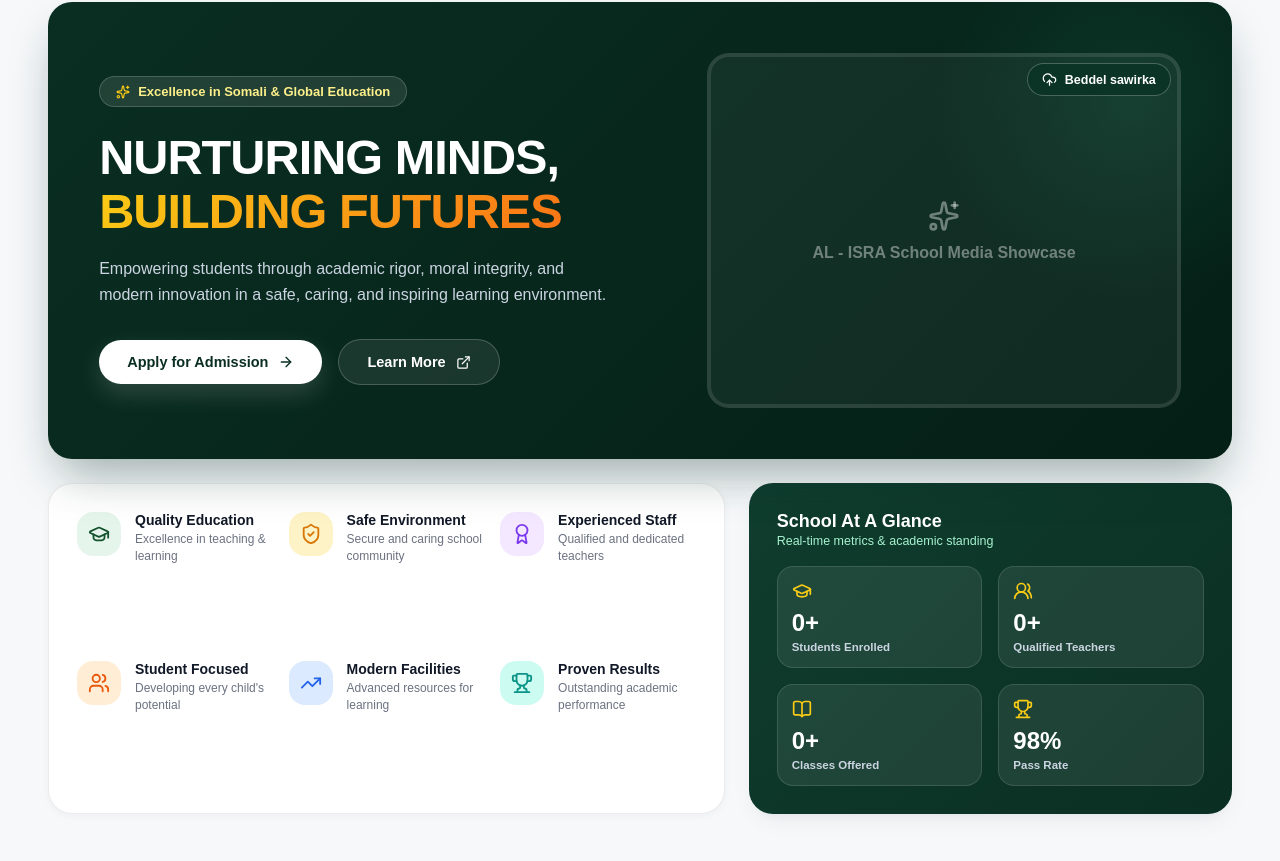
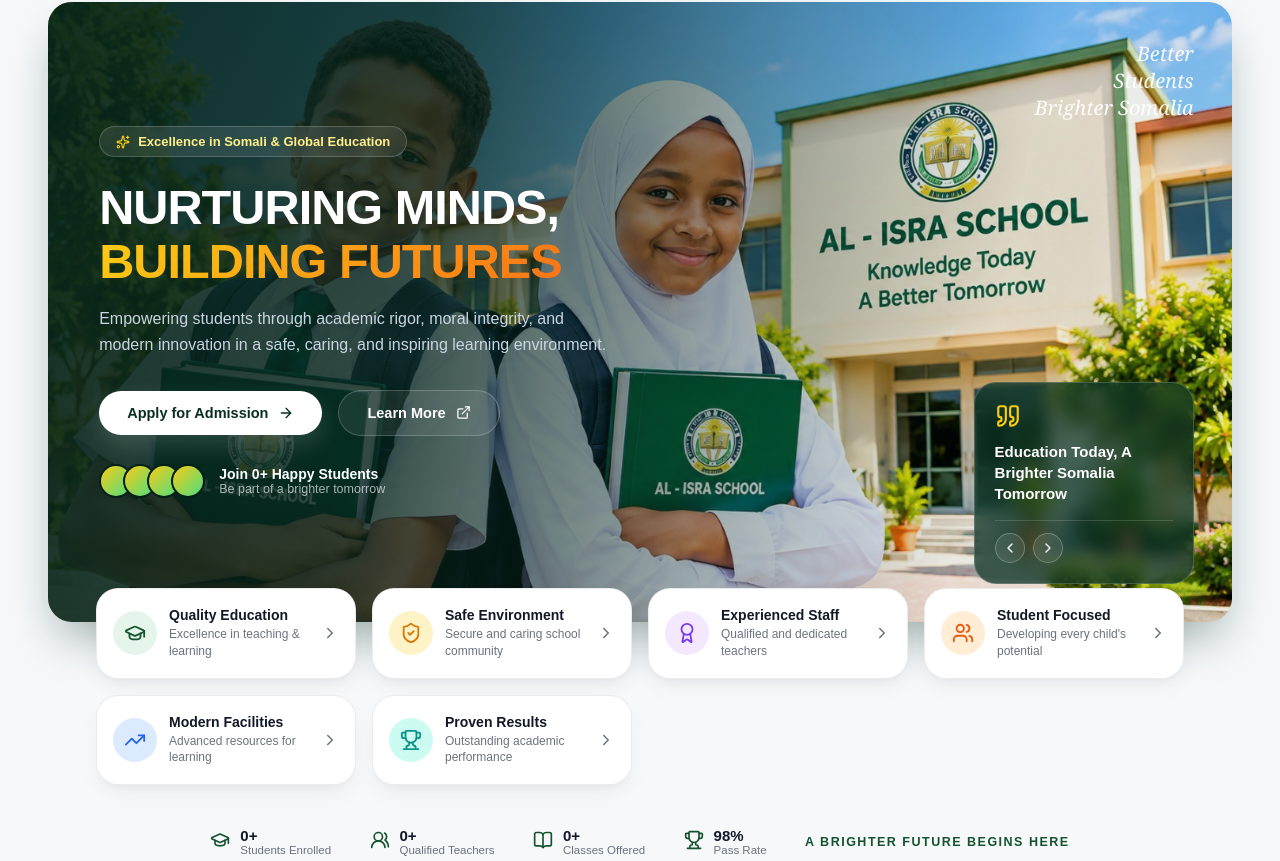
Before and after one commit to moodirmanooge-crypto/al-isra, a React (Vite) app: page / in a window 1280 px wide. Shown: the part 159-1020 px from the top of the page. Built offline with nearby package versions, Linux system fonts and the light colour scheme; no server answers; the database is empty.

Commit message:
Update project

```diff
--- a/src/pages/Home.jsx
+++ b/src/pages/Home.jsx
@@ -1,11 +1,11 @@
 // src/pages/Home.jsx
 import "../styles/home.css";
 import logo from "../assets/logo.png";
+import heroStudents from "../assets/hero-students.jpg";
 import galleryPhoto from "../admin/assets/student.png";
 import { Link } from "react-router-dom";
 import { useState, useRef, useEffect } from "react";
-import { collection, getCountFromServer, doc, onSnapshot, setDoc } from "firebase/firestore";
-import { getStorage, ref as storageRef, uploadBytes, getDownloadURL } from "firebase/storage";
+import { collection, getCountFromServer } from "firebase/firestore";
 import { db } from "../firebase/firebase";
 import {
   Users,
@@ -25,8 +25,9 @@ import {
   MapPin,
   CheckCircle2,
   ExternalLink,
-  UploadCloud,
-  Loader2,
+  ChevronLeft,
+  ChevronRight,
+  Quote,
 } from "lucide-react";
 
 const SUPPORT_WHATSAPP = "252615860629";
@@ -134,6 +135,15 @@ const PORTALS = [
 
 const GALLERY_PREVIEW = [galleryPhoto, galleryPhoto, galleryPhoto, galleryPhoto, galleryPhoto];
 
+const HERO_TESTIMONIALS = [
+  {
+    quote: "Education Today, A Brighter Somalia Tomorrow",
+  },
+  {
+    quote: "Nurturing Minds, Building Futures For Every Child",
+  },
+];
+
 export default function Home() {
   const [menuOpen, setMenuOpen] = useState(false);
   const menuRef = useRef(null);
@@ -166,55 +176,14 @@ export default function Home() {
     loadStats();
   }, []);
 
-  const [heroMedia, setHeroMedia] = useState(null);
-  const [heroUploading, setHeroUploading] = useState(false);
-  const [heroUploadError, setHeroUploadError] = useState("");
-  const heroFileInputRef = useRef(null);
+  const [testimonialIndex, setTestimonialIndex] = useState(0);
 
-  useEffect(() => {
-    const unsub = onSnapshot(
-      doc(db, "settings", "homepage"),
-      (snap) => {
-        const data = snap.exists() ? snap.data() : null;
-        setHeroMedia(data?.mediaUrl ? data : null);
-      },
-      (err) => console.error("Failed to load homepage media:", err)
-    );
-    return () => unsub();
-  }, []);
+  function prevTestimonial() {
+    setTestimonialIndex((i) => (i - 1 + HERO_TESTIMONIALS.length) % HERO_TESTIMONIALS.length);
+  }
 
-  async function handleHeroCutoutUpload(e) {
-    const file = e.target.files?.[0];
-    if (!file) return;
-    e.target.value = "";
-
-    setHeroUploadError("");
-    setHeroUploading(true);
-
-    try {
-      // Remove the background client-side so the subject appears to
-      // stand directly on top of the hero gradient/school photo,
-      // with no white box or rectangle around it.
-      const { removeBackground } = await import("@imgly/background-removal");
-      const cutoutBlob = await removeBackground(file);
-
-      const storage = getStorage();
-      const path = `homepage/hero-cutout-${Date.now()}.png`;
-      const fileRef = storageRef(storage, path);
-      await uploadBytes(fileRef, cutoutBlob, { contentType: "image/png" });
-      const url = await getDownloadURL(fileRef);
-
-      await setDoc(
-        doc(db, "settings", "homepage"),
-        { mediaUrl: url, mediaType: "image", cutout: true, updatedAt: Date.now() },
-        { merge: true }
-      );
-    } catch (err) {
-      console.error("Failed to process/upload hero cutout image:", err);
-      setHeroUploadError("Sawirka lama gelin karin. Isku day mar kale.");
-    } finally {
-      setHeroUploading(false);
-    }
+  function nextTestimonial() {
+    setTestimonialIndex((i) => (i + 1) % HERO_TESTIMONIALS.length);
   }
 
   useEffect(() => {
@@ -351,7 +320,12 @@ export default function Home() {
 
       {/* ---------- Hero Banner ---------- */}
       <section className="hero-banner-section">
-        <div className="hero-banner">
+        <div
+          className="hero-banner"
+          style={{ backgroundImage: `url(${heroStudents})` }}
+        >
+          <div className="hero-banner-overlay" />
+
           <div className="hero-banner-inner">
             <div className="hero-badge">
               <Sparkles size={14} className="hero-badge-icon" />
@@ -374,66 +348,46 @@ export default function Home() {
                 Learn More <ExternalLink size={15} />
               </Link>
             </div>
+
+            <div className="hero-social-proof">
+              <div className="hero-avatars">
+                <span className="hero-avatar" />
+                <span className="hero-avatar" />
+                <span className="hero-avatar" />
+                <span className="hero-avatar" />
+              </div>
+              <div className="hero-social-proof-text">
+                <span className="hero-social-proof-title">
+                  Join {statsData.students != null ? `${statsData.students}+` : "1,000+"} Happy Students
+                </span>
+                <span className="hero-social-proof-sub">Be part of a brighter tomorrow</span>
+              </div>
+            </div>
           </div>
 
-          <div className="hero-photo-box">
-            {heroMedia?.mediaUrl ? (
-              heroMedia.mediaType === "video" ? (
-                <video
-                  src={heroMedia.mediaUrl}
-                  className="hero-photo-box-img"
-                  autoPlay
-                  loop
-                  muted
-                  playsInline
-                />
-              ) : (
-                <img
-                  src={heroMedia.mediaUrl}
-                  alt="AL - ISRA School"
-                  className={`hero-photo-box-img ${heroMedia.cutout ? "hero-photo-box-img-cutout" : ""}`}
-                />
-              )
-            ) : (
-              <div className="hero-photo-box-placeholder">
-                <div className="placeholder-content">
-                  <Sparkles size={32} />
-                  <span>AL - ISRA School Media Showcase</span>
-                </div>
-              </div>
-            )}
+          <span className="hero-corner-script">
+            Better
+            <br />
+            Students
+            <br />
+            Brighter Somalia
+          </span>
 
-            <input
-              ref={heroFileInputRef}
-              type="file"
-              accept="image/*"
-              className="hero-cutout-input"
-              onChange={handleHeroCutoutUpload}
-            />
-            <button
-              type="button"
-              className="hero-cutout-upload-btn"
-              onClick={() => heroFileInputRef.current?.click()}
-              disabled={heroUploading}
-              title="Soo geli sawir (background-ka waa la saarayaa)"
-            >
-              {heroUploading ? (
-                <>
-                  <Loader2 size={15} className="hero-cutout-spin" /> Waa la geliyaa...
-                </>
-              ) : (
-                <>
-                  <UploadCloud size={15} /> Beddel sawirka
-                </>
-              )}
-            </button>
-            {heroUploadError && <span className="hero-cutout-error">{heroUploadError}</span>}
+          <div className="hero-testimonial-card">
+            <Quote size={26} className="hero-testimonial-quote-icon" />
+            <p className="hero-testimonial-text">{HERO_TESTIMONIALS[testimonialIndex].quote}</p>
+            <div className="hero-testimonial-nav">
+              <button type="button" aria-label="Previous" onClick={prevTestimonial}>
+                <ChevronLeft size={16} />
+              </button>
+              <button type="button" aria-label="Next" onClick={nextTestimonial}>
+                <ChevronRight size={16} />
+              </button>
+            </div>
           </div>
         </div>
-      </section>
 
-      {/* ---------- Feature Strip + Stats ---------- */}
-      <section className="feature-stats-row">
+        {/* ---------- Feature Strip ---------- */}
         <div className="feature-strip-card">
           {FEATURE_STRIP.map((f) => {
             const Icon = f.icon;
@@ -446,11 +400,37 @@ export default function Home() {
                   <span className="feature-item-label">{f.label}</span>
                   <span className="feature-item-desc">{f.desc}</span>
                 </div>
+                <ChevronRight size={18} className="feature-item-chevron" />
               </div>
             );
           })}
         </div>
 
+        {/* ---------- Inline Stats Bar ---------- */}
+        <div className="hero-stats-bar">
+          {HERO_STATS.map((s) => {
+            const Icon = s.icon;
+            return (
+              <div className="hero-stats-bar-item" key={s.label}>
+                <span className="hero-stats-bar-icon">
+                  <Icon size={20} />
+                </span>
+                <div className="hero-stats-bar-text">
+                  <span className="hero-stats-bar-value">{s.value}</span>
+                  <span className="hero-stats-bar-label">{s.label}</span>
+                </div>
+              </div>
+            );
+          })}
+          <span className="hero-stats-bar-divider">A BRIGHTER FUTURE BEGINS HERE</span>
+          <Link to="/about" className="hero-stats-bar-cta">
+            Our Achievements <ArrowRight size={15} />
+          </Link>
+        </div>
+      </section>
+
+      {/* ---------- Stats (dark card, detailed) ---------- */}
+      <section className="feature-stats-row">
         <div className="stats-dark-card">
           <div className="stats-header">
             <h3>School At A Glance</h3>
--- a/src/styles/home.css
+++ b/src/styles/home.css
@@ -255,33 +255,143 @@
 }
 
 .hero-banner {
-  background: linear-gradient(135deg, var(--rs-green-900) 0%, var(--rs-green-950) 100%);
+  background-color: var(--rs-green-950);
+  background-size: cover;
+  background-position: center;
+  background-repeat: no-repeat;
   border-radius: var(--rs-radius-xl);
   padding: clamp(32px, 4vw, 56px);
-  display: grid;
-  grid-template-columns: 1.2fr 1fr;
-  gap: 40px;
+  min-height: clamp(420px, 52vw, 620px);
+  display: flex;
   align-items: center;
   box-shadow: 0 24px 48px -12px rgba(9, 51, 37, 0.4);
   position: relative;
   overflow: hidden;
 }
 
-.hero-banner::before {
-  content: "";
+.hero-banner-overlay {
   position: absolute;
-  top: -100px;
-  right: -100px;
-  width: 400px;
-  height: 400px;
-  border-radius: 50%;
-  background: radial-gradient(circle, rgba(37, 154, 114, 0.15) 0%, rgba(0, 0, 0, 0) 70%);
+  inset: 0;
+  background: linear-gradient(
+    100deg,
+    rgba(6, 36, 26, 0.94) 0%,
+    rgba(6, 36, 26, 0.82) 30%,
+    rgba(6, 36, 26, 0.35) 58%,
+    rgba(6, 36, 26, 0.08) 78%
+  );
+  z-index: 1;
   pointer-events: none;
 }
 
 .hero-banner-inner {
   position: relative;
   z-index: 2;
+  max-width: 620px;
+}
+
+.hero-social-proof {
+  display: flex;
+  align-items: center;
+  gap: 14px;
+  margin-top: 28px;
+}
+
+.hero-avatars {
+  display: flex;
+}
+
+.hero-avatar {
+  width: 34px;
+  height: 34px;
+  border-radius: 50%;
+  background: linear-gradient(135deg, var(--rs-gold-400, #facc15), var(--rs-green-400, #4ade80));
+  border: 2px solid var(--rs-green-950);
+  margin-left: -10px;
+}
+
+.hero-avatar:first-child {
+  margin-left: 0;
+}
+
+.hero-social-proof-text {
+  display: flex;
+  flex-direction: column;
+}
+
+.hero-social-proof-title {
+  color: var(--rs-white);
+  font-weight: 700;
+  font-size: 14px;
+}
+
+.hero-social-proof-sub {
+  color: rgba(255, 255, 255, 0.65);
+  font-size: 12.5px;
+}
+
+.hero-corner-script {
+  position: absolute;
+  top: clamp(20px, 3vw, 40px);
+  right: clamp(20px, 3vw, 40px);
+  z-index: 2;
+  color: var(--rs-white);
+  font-family: Georgia, "Times New Roman", serif;
+  font-style: italic;
+  font-size: clamp(16px, 1.6vw, 20px);
+  line-height: 1.35;
+  text-align: right;
+  opacity: 0.92;
+}
+
+.hero-testimonial-card {
+  position: absolute;
+  bottom: clamp(20px, 3vw, 40px);
+  right: clamp(20px, 3vw, 40px);
+  z-index: 2;
+  width: min(220px, 30%);
+  background: rgba(9, 51, 37, 0.72);
+  backdrop-filter: blur(8px);
+  border: 1px solid rgba(255, 255, 255, 0.18);
+  border-radius: var(--rs-radius-lg);
+  padding: 20px;
+  color: var(--rs-white);
+}
+
+.hero-testimonial-quote-icon {
+  color: #facc15;
+  margin-bottom: 8px;
+}
+
+.hero-testimonial-text {
+  font-weight: 700;
+  font-size: 15px;
+  line-height: 1.4;
+  margin-bottom: 16px;
+}
+
+.hero-testimonial-nav {
+  display: flex;
+  gap: 8px;
+  border-top: 1px solid rgba(255, 255, 255, 0.15);
+  padding-top: 12px;
+}
+
+.hero-testimonial-nav button {
+  width: 30px;
+  height: 30px;
+  border-radius: 50%;
+  border: 1px solid rgba(255, 255, 255, 0.25);
+  background: rgba(255, 255, 255, 0.08);
+  color: var(--rs-white);
+  display: flex;
+  align-items: center;
+  justify-content: center;
+  cursor: pointer;
+  transition: background 0.2s ease;
+}
+
+.hero-testimonial-nav button:hover {
+  background: rgba(255, 255, 255, 0.2);
 }
 
 .hero-badge {
@@ -368,152 +478,41 @@
   transform: translateY(-2px);
 }
 
-.hero-photo-box {
+/* ========================================================= */
+/* Feature Strip (pill cards under hero) + Stats Bar          */
+/* ========================================================= */
+.feature-strip-card {
+  margin: -34px clamp(16px, 4vw, 48px) 0;
   position: relative;
-  z-index: 2;
-  aspect-ratio: 4/3;
-  display: flex;
-  align-items: flex-end;
-  justify-content: center;
-}
-
-/* Default (non-cutout) media still fills a soft rounded frame */
-.hero-photo-box-img {
-  width: 100%;
-  height: 100%;
-  object-fit: cover;
-  display: block;
-  border-radius: var(--rs-radius-lg);
-  box-shadow: 0 20px 40px rgba(0, 0, 0, 0.3);
-  border: 4px solid rgba(255, 255, 255, 0.1);
-}
-
-/* Background-removed cutouts float directly over the hero banner,
-   no box, no border, no background of their own. */
-.hero-photo-box-img-cutout {
-  width: auto;
-  max-width: 100%;
-  height: 100%;
-  object-fit: contain;
-  object-position: bottom center;
-  border-radius: 0;
-  box-shadow: none;
-  border: none;
+  z-index: 3;
   background: transparent;
-  filter: drop-shadow(0 18px 24px rgba(0, 0, 0, 0.35));
-}
-
-.hero-photo-box-placeholder {
-  width: 100%;
-  height: 100%;
-  background: rgba(255, 255, 255, 0.05);
-  border-radius: var(--rs-radius-lg);
-  border: 4px solid rgba(255, 255, 255, 0.1);
-  display: flex;
-  align-items: center;
-  justify-content: center;
-  padding: 24px;
-}
-
-.placeholder-content {
-  display: flex;
-  flex-direction: column;
-  align-items: center;
-  gap: 12px;
-  color: rgba(255, 255, 255, 0.4);
-  font-weight: 600;
-  text-align: center;
-}
-
-.hero-cutout-input {
-  display: none;
-}
-
-.hero-cutout-upload-btn {
-  position: absolute;
-  top: 10px;
-  right: 10px;
-  z-index: 3;
-  display: inline-flex;
-  align-items: center;
-  gap: 8px;
-  background: rgba(9, 51, 37, 0.72);
-  color: var(--rs-white);
-  border: 1px solid rgba(255, 255, 255, 0.25);
-  backdrop-filter: blur(6px);
-  font-weight: 700;
-  font-size: 12.5px;
-  padding: 8px 14px;
-  border-radius: 999px;
-  cursor: pointer;
-  transition: all 0.2s ease;
-}
-
-.hero-cutout-upload-btn:hover:not(:disabled) {
-  background: rgba(9, 51, 37, 0.9);
-  transform: translateY(-1px);
-}
-
-.hero-cutout-upload-btn:disabled {
-  opacity: 0.7;
-  cursor: not-allowed;
-}
-
-.hero-cutout-spin {
-  animation: hero-cutout-spin 0.9s linear infinite;
-}
-
-@keyframes hero-cutout-spin {
-  from { transform: rotate(0deg); }
-  to { transform: rotate(360deg); }
-}
-
-.hero-cutout-error {
-  position: absolute;
-  bottom: 10px;
-  left: 10px;
-  right: 10px;
-  z-index: 3;
-  background: rgba(153, 27, 27, 0.85);
-  color: #fff;
-  font-size: 12px;
-  font-weight: 600;
-  padding: 6px 10px;
-  border-radius: 8px;
-  text-align: center;
-}
-
-/* ========================================================= */
-/* Feature Strip + Stats Row                                  */
-/* ========================================================= */
-.feature-stats-row {
   display: grid;
-  grid-template-columns: 1.4fr 1fr;
-  gap: 24px;
-  padding: 24px clamp(16px, 4vw, 48px) 0;
-}
-
-.feature-strip-card {
-  background: var(--rs-white);
-  border-radius: var(--rs-radius-xl);
-  padding: 28px;
-  border: 1px solid var(--rs-border);
-  box-shadow: var(--rs-shadow-sm);
-  display: grid;
-  grid-template-columns: repeat(3, 1fr);
-  gap: 24px 16px;
+  grid-template-columns: repeat(4, 1fr);
+  gap: 16px;
 }
 
 .feature-item {
+  background: var(--rs-white);
+  border-radius: var(--rs-radius-lg);
+  padding: 18px 16px;
+  border: 1px solid var(--rs-border);
+  box-shadow: var(--rs-shadow-md);
   display: flex;
-  align-items: flex-start;
-  gap: 14px;
+  align-items: center;
+  gap: 12px;
+  position: relative;
+}
+
+.feature-item-chevron {
+  margin-left: auto;
+  color: var(--rs-gray);
+  flex-shrink: 0;
 }
 
 .feature-icon-circle {
   width: 44px;
   height: 44px;
-  border-radius: var(--rs-radius-md);
+  border-radius: 50%;
   display: flex;
   align-items: center;
   justify-content: center;
@@ -545,6 +544,77 @@
   line-height: 1.4;
 }
 
+.hero-stats-bar {
+  margin: 24px clamp(16px, 4vw, 48px) 0;
+  display: flex;
+  align-items: center;
+  gap: clamp(20px, 3vw, 40px);
+  flex-wrap: wrap;
+  justify-content: center;
+  padding: 18px clamp(16px, 4vw, 48px) 28px;
+}
+
+.hero-stats-bar-item {
+  display: flex;
+  align-items: center;
+  gap: 10px;
+}
+
+.hero-stats-bar-icon {
+  color: var(--rs-green-700);
+}
+
+.hero-stats-bar-text {
+  display: flex;
+  flex-direction: column;
+}
+
+.hero-stats-bar-value {
+  font-weight: 800;
+  font-size: 15px;
+  color: var(--rs-ink);
+}
+
+.hero-stats-bar-label {
+  font-size: 11.5px;
+  color: var(--rs-gray);
+}
+
+.hero-stats-bar-divider {
+  font-weight: 800;
+  font-size: 12.5px;
+  letter-spacing: 0.12em;
+  color: var(--rs-green-700);
+  text-transform: uppercase;
+}
+
+.hero-stats-bar-cta {
+  margin-left: auto;
+  display: inline-flex;
+  align-items: center;
+  gap: 8px;
+  font-weight: 700;
+  font-size: 13.5px;
+  color: var(--rs-green-800);
+  border: 1px solid var(--rs-border);
+  padding: 9px 18px;
+  border-radius: 999px;
+  text-decoration: none;
+  transition: all 0.2s ease;
+}
+
+.hero-stats-bar-cta:hover {
+  background: var(--rs-green-50, #f0fdf4);
+  transform: translateY(-1px);
+}
+
+/* ========================================================= */
+/* Detailed stats card (School At A Glance)                   */
+/* ========================================================= */
+.feature-stats-row {
+  padding: 24px clamp(16px, 4vw, 48px) 0;
+}
+
 .stats-dark-card {
   background: linear-gradient(135deg, var(--rs-green-800), var(--rs-green-900));
   border-radius: var(--rs-radius-xl);
@@ -570,7 +640,7 @@
 
 .stats-grid-inner {
   display: grid;
-  grid-template-columns: repeat(2, 1fr);
+  grid-template-columns: repeat(4, 1fr);
   gap: 16px;
 }
 
@@ -985,11 +1055,14 @@
 /* Responsiveness                                             */
 /* ========================================================= */
 @media (max-width: 1024px) {
-  .hero-banner {
-    grid-template-columns: 1fr;
+  .hero-testimonial-card {
+    display: none;
   }
-  .feature-stats-row {
-    grid-template-columns: 1fr;
+  .hero-corner-script {
+    display: none;
+  }
+  .stats-grid-inner {
+    grid-template-columns: repeat(2, 1fr);
   }
   .about-content-grid {
     grid-template-columns: 1fr;
@@ -1002,6 +1075,13 @@
   }
   .feature-strip-card {
     grid-template-columns: repeat(2, 1fr);
+    margin-top: -24px;
+  }
+  .hero-stats-bar {
+    justify-content: flex-start;
+  }
+  .hero-stats-bar-cta {
+    margin-left: 0;
   }
   .gallery-preview-grid {
     grid-template-columns: repeat(3, 1fr);
```
Also changed, not shown: src/admin/pages/AddStudent.jsx (+25 -93 lines).
